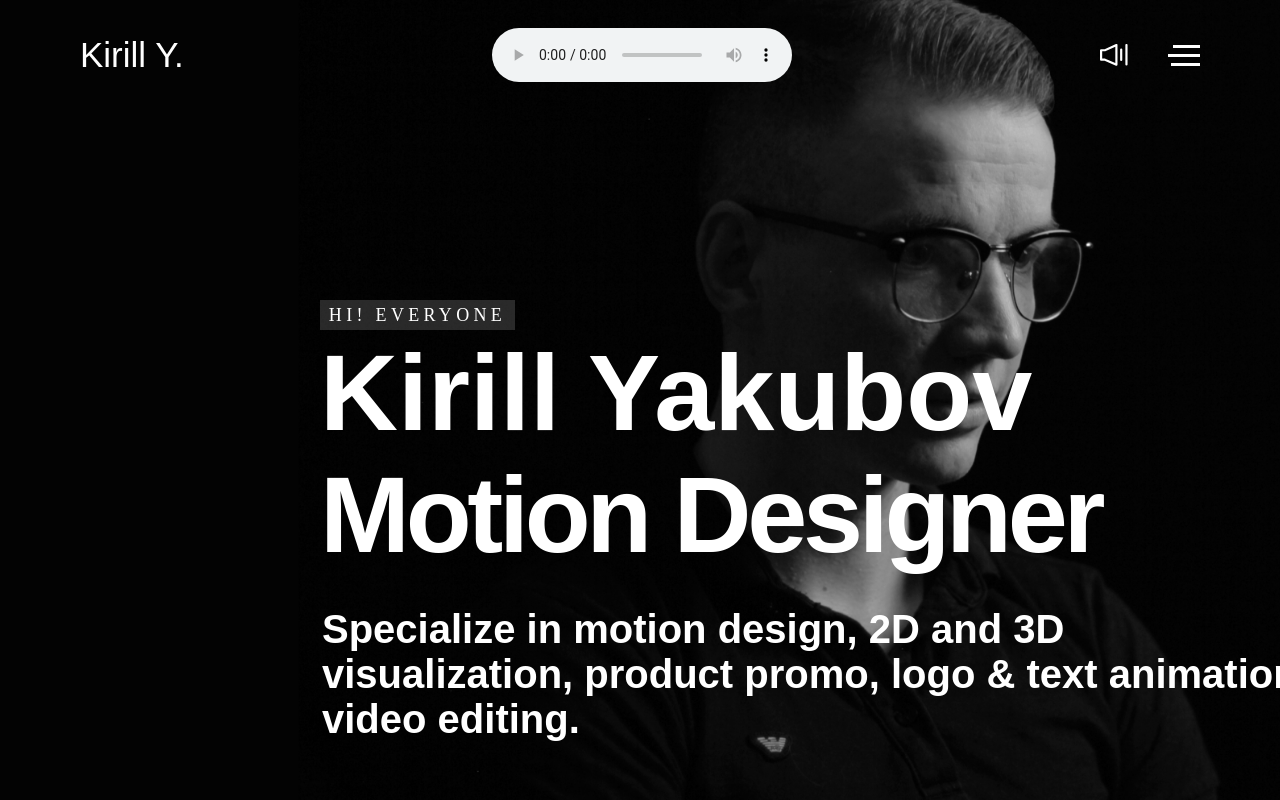
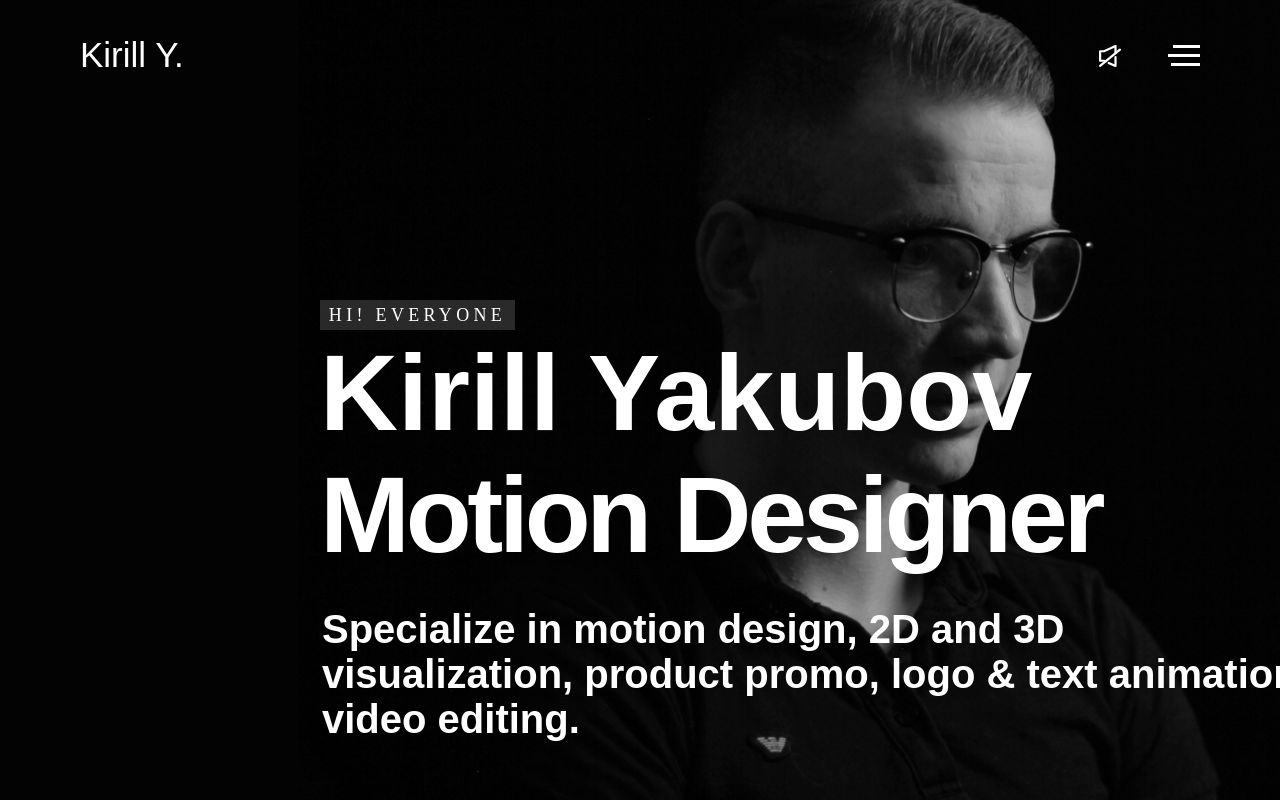
Before and after one commit to yevhenkr/portfolio_kirill, a React app: page / in a window 1280 px wide. Shown: the top 800 px of the page. Built offline with nearby package versions, Linux system fonts and the light colour scheme; the HTML template or start-up script is replaced by a standard one.

Commit message:
feat: sound add music

```diff
--- a/src/common/layout/header/Header.tsx
+++ b/src/common/layout/header/Header.tsx
@@ -1,11 +1,10 @@
-import {useEffect, useRef, useState} from 'react';
+import {useRef, useState} from 'react';
 import styled from "styled-components";
 import {FlexWrapper} from '../../ui/flefWrapper/FlexWrapper';
 import {myTheme} from "../../../styles/Theme.styled.tsx";
 import {BurgerIcon} from "../../../assets/icons/burgerIcon.tsx";
 import {OpenHeaderMenu} from "./headerMenu/OpenHeaderMenu.tsx";
-import {SoundOnIcon} from "../../../assets/icons/SoundOnIcon.tsx";
-import {SoundOffIcon} from "../../../assets/icons/SoundOffIcon.tsx";
+import {CustomAudioPlayer} from "../../ui/customAudioPlayer/CustomAudioPlayer.tsx";
 
 type HeaderType = {
     isAboutTop: boolean;
@@ -15,15 +14,10 @@ type HeaderType = {
 export const Header = (props: HeaderType) => {
     const headerRef = useRef<HTMLDivElement>(null);
     const [headerMenu, setHeaderMenu] = useState<boolean>(false);
-    const [isSound, setSound] = useState<boolean>(false)
 
     const handleClick = () => {
         const newMenuState = !headerMenu;
         setHeaderMenu(newMenuState);
-    };
-
-    const changeSound = () => {
-        setSound(!isSound)
     };
 
     const goToSection = (elementPosition: number) => {
@@ -36,22 +30,13 @@ export const Header = (props: HeaderType) => {
             });
         }, 0);
     };
-    // useEffect(() => {
-    //     // document.documentElement.setAttribute('data-theme', theme)
-    // }, [isSound])
 
     return (
         <>
             <HeaderWrap $isAboutAtTop={props.isAboutTop} ref={headerRef} $flex_direction={"row"} $display={"flex"}>
                 <NameSpan>Kirill Y.</NameSpan>
-                <audio controls >
-                    <source src={"../../../assets/audio/Infinity.mp3"}/>
-                </audio>
                 <ButtonWrapper>
-                    <Sound onClick={changeSound}>
-                        {isSound ? <SoundOffIcon color={`${myTheme.color.white}`}/> :
-                            <SoundOnIcon color={`${myTheme.color.white}`}/>}
-                    </Sound>
+                    <CustomAudioPlayer/>
                     <Burger onClick={handleClick}>
                         <BurgerIcon color={`${myTheme.color.white}`}/>
                     </Burger>
--- /dev/null
+++ b/src/common/ui/customAudioPlayer/CustomAudioPlayer.tsx
@@ -0,0 +1,55 @@
+import { useRef, useState } from 'react';
+import styled from "styled-components";
+import { SoundOnIcon } from "../../../assets/icons/SoundOnIcon.tsx";
+import { SoundOffIcon } from "../../../assets/icons/SoundOffIcon.tsx";
+import myAudio from '../../../assets/audio/Infinity.mp3';
+
+export const    CustomAudioPlayer = () => {
+    const audioRef = useRef<HTMLAudioElement | null>(null);
+    const [isPlaying, setIsPlaying] = useState(false);
+    const [isSound, setSound] = useState<boolean>(true);
+
+    const togglePlay = () => {
+        if (audioRef.current) {
+            if (isPlaying) {
+                audioRef.current.pause();
+            } else {
+                audioRef.current.play();
+            }
+            setIsPlaying(!isPlaying);
+        }
+
+    };
+
+    const changeSound = () => {
+        setSound(!isSound);
+        if (audioRef.current) {
+            audioRef.current.muted = !isSound; // Мутим/размутим аудио
+        }
+        togglePlay();
+    };
+
+    return (
+        <ButtonWrapper>
+            <Audio ref={audioRef} src={myAudio} />
+            <SoundButton onClick={changeSound}>
+                {!isSound ? <SoundOnIcon color="white" /> : <SoundOffIcon color="white" />}
+            </SoundButton>
+        </ButtonWrapper>
+    );
+};
+
+const ButtonWrapper = styled.div`
+    display: flex;
+    align-items: center;
+`;
+
+const SoundButton = styled.button`
+    background-color: transparent;
+    border: none;
+    cursor: pointer;
+`;
+
+const Audio = styled.audio`
+    display: none; /* Скрываем стандартный аудиоплеер */
+`;
```
